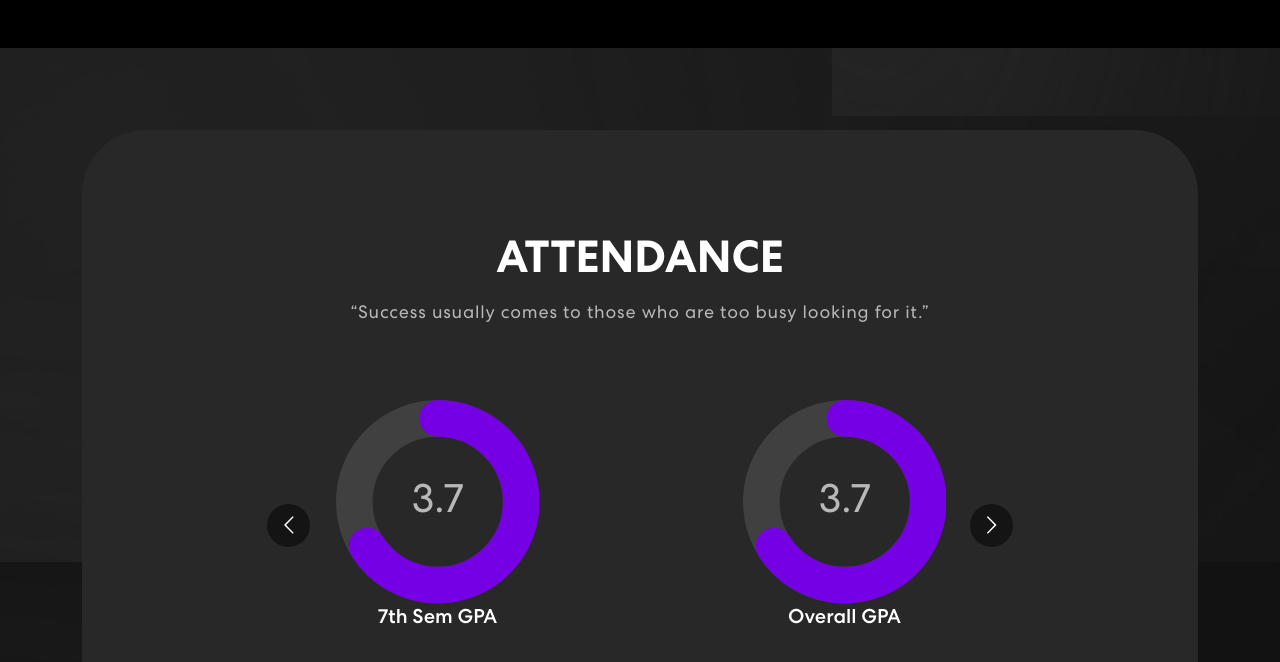
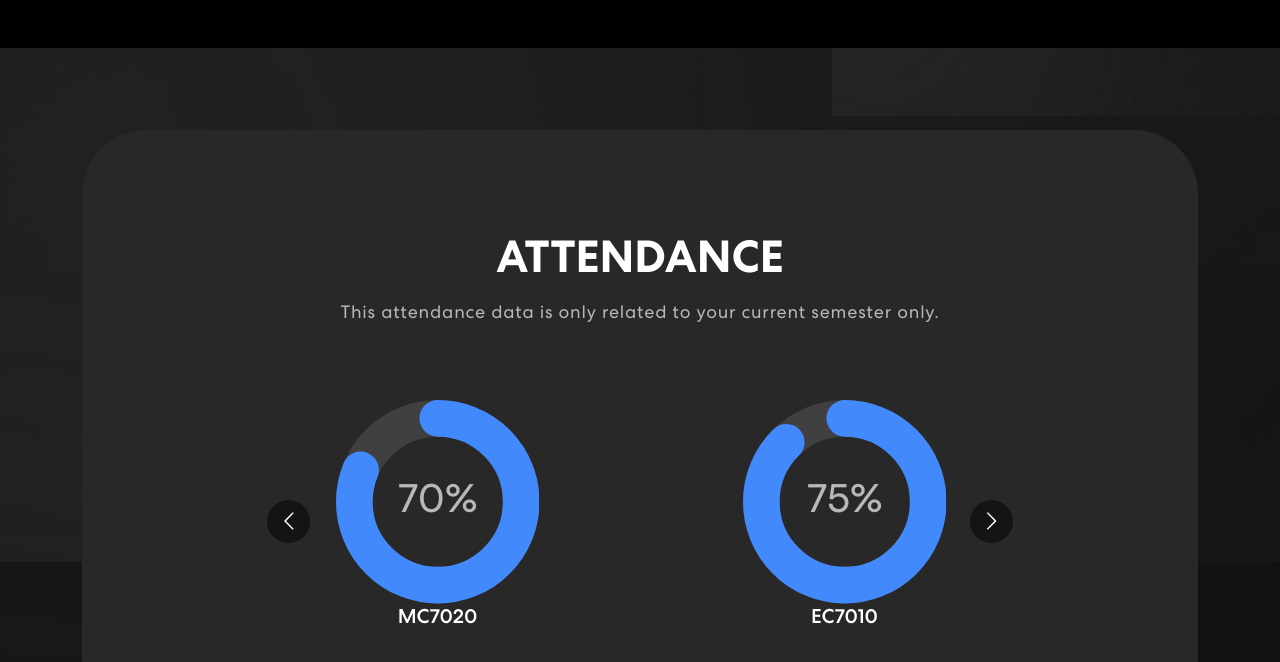
Before and after one commit to ChamilSachintha/Student-Progress-Viewer, a React (Create React App) app: page / in a window 1280 px wide. Shown: the part 2074-2736 px from the top of the page. Built offline with nearby package versions, Linux system fonts and the light colour scheme.

Commit message:
Attendance section updated

```diff
--- a/src/components/Attendance.js
+++ b/src/components/Attendance.js
@@ -19,7 +19,14 @@ import {
 } from "react-circular-progressbar";
 import "react-circular-progressbar/dist/styles.css";
 
-const percentage = 66;
+const percentage1 = 87.5;
+const percentage2 = 70;
+const percentage3 = 75;
+const percentage4 = 90;
+const percentage5 = 80;
+const percentage6 = 85;
+const percentage7 = 80;
+const percentage8 = 81.1;
 
 export const Attendance = () => {
     const responsive = {
@@ -54,75 +61,98 @@ export const Attendance = () => {
                                         <h2>ATTENDANCE</h2>
                                     </div>}
                             </TrackVisibility>
-                            <p>“Success usually comes to those who are too busy looking for it.”</p>
+                            <p>This attendance data is only related to your current semester only.</p>
                             <Carousel responsive={responsive} infinite={true} className="skill-slider">
-                                <div className="item progress-container">
+                                <div className="item-main progress-container">
                                     <CircularProgressbar
-                                        value={percentage}
+                                        value={percentage8}
                                         strokeWidth={18}
-                                        text={`3.7`}
+                                        text={`${percentage2}%`}
                                         styles={buildStyles({
                                             textColor: "#B8B8B8",
-                                            pathColor: "#7500e3",
+                                            pathColor: "#4289fc",
                                             trailColor: "#404040"
                                         })}
                                     />
-                                    <h5>7th Sem GPA</h5>
+                                    <h5>MC7020</h5>
                                 </div>
-                                <div className="item-main progress-container">
+                                <div className="item progress-container">
                                     <CircularProgressbar
-                                        value={percentage}
+                                        value={percentage1}
                                         strokeWidth={18}
-                                        text={`3.7`}
+                                        text={`${percentage3}%`}
                                         styles={buildStyles({
                                             textColor: "#B8B8B8",
-                                            pathColor: "#7500e3",
+                                            pathColor: "#4289fc",
                                             trailColor: "#404040"
                                         })}
                                     />
-                                    <h5>Overall GPA</h5>
+                                    <h5>EC7010</h5>
                                 </div>
                                 <div className="item progress-container">
-                                <CircularProgressbar
-                                        value={percentage}
+                                    <CircularProgressbar
+                                        value={percentage2}
                                         strokeWidth={18}
-                                        text={`3.7`}
+                                        text={`${percentage4}%`}
                                         styles={buildStyles({
                                             textColor: "#B8B8B8",
-                                            pathColor: "#7500e3",
+                                            pathColor: "#4289fc",
                                             trailColor: "#404040"
                                         })}
                                     />
-                                    <h5>1st Sem GPA</h5>
-                                </div>
-                                <div className="item">
-                                    <img src={meter4} alt="Image" />
-                                    <h5>2nd Sem GPA</h5>
-                                </div>
-                                <div className="item">
-                                    <img src={meter5} alt="Image" />
-                                    <h5>3rd Sem GPA</h5>
-                                </div>
-                                <div className="item">
-                                    <img src={meter6} alt="Image" />
-                                    <h5>4th Sem GPA</h5>
-                                </div>
-                                <div className="item">
-                                    <img src={meter7} alt="Image" />
-                                    <h5>5th Sem GPA</h5>
+                                    <h5>EC7050</h5>
                                 </div>
                                 <div className="item progress-container">
-                                <CircularProgressbar
-                                        value={percentage}
+                                    <CircularProgressbar
+                                        value={percentage3}
                                         strokeWidth={18}
-                                        text={`3.7`}
+                                        text={`${percentage5}%`}
                                         styles={buildStyles({
                                             textColor: "#B8B8B8",
-                                            pathColor: "#7500e3",
+                                            pathColor: "#4289fc",
                                             trailColor: "#404040"
                                         })}
                                     />
-                                    <h5>6th Sem GPA</h5>
+                                    <h5>EC7060</h5>
+                                </div>
+                                <div className="item progress-container">
+                                    <CircularProgressbar
+                                        value={percentage4}
+                                        strokeWidth={18}
+                                        text={`${percentage6}%`}
+                                        styles={buildStyles({
+                                            textColor: "#B8B8B8",
+                                            pathColor: "#4289fc",
+                                            trailColor: "#404040"
+                                        })}
+                                    />
+                                    <h5>EC7020</h5>
+                                </div>
+                                <div className="item progress-container">
+                                    <CircularProgressbar
+                                        value={percentage5}
+                                        strokeWidth={18}
+                                        text={`${percentage7}%`}
+                                        styles={buildStyles({
+                                            textColor: "#B8B8B8",
+                                            pathColor: "#4289fc",
+                                            trailColor: "#404040"
+                                        })}
+                                    />
+                                    <h5>EC7040</h5>
+                                </div>
+                                <div className="item progress-container">
+                                    <CircularProgressbar
+                                        value={percentage6}
+                                        strokeWidth={18}
+                                        text={`${percentage8}%`}
+                                        styles={buildStyles({
+                                            textColor: "#B8B8B8",
+                                            pathColor: "#4289fc",
+                                            trailColor: "#404040"
+                                        })}
+                                    />
+                                    <h5>EC7090</h5>
                                 </div>
                             </Carousel>
                         </div>
```
